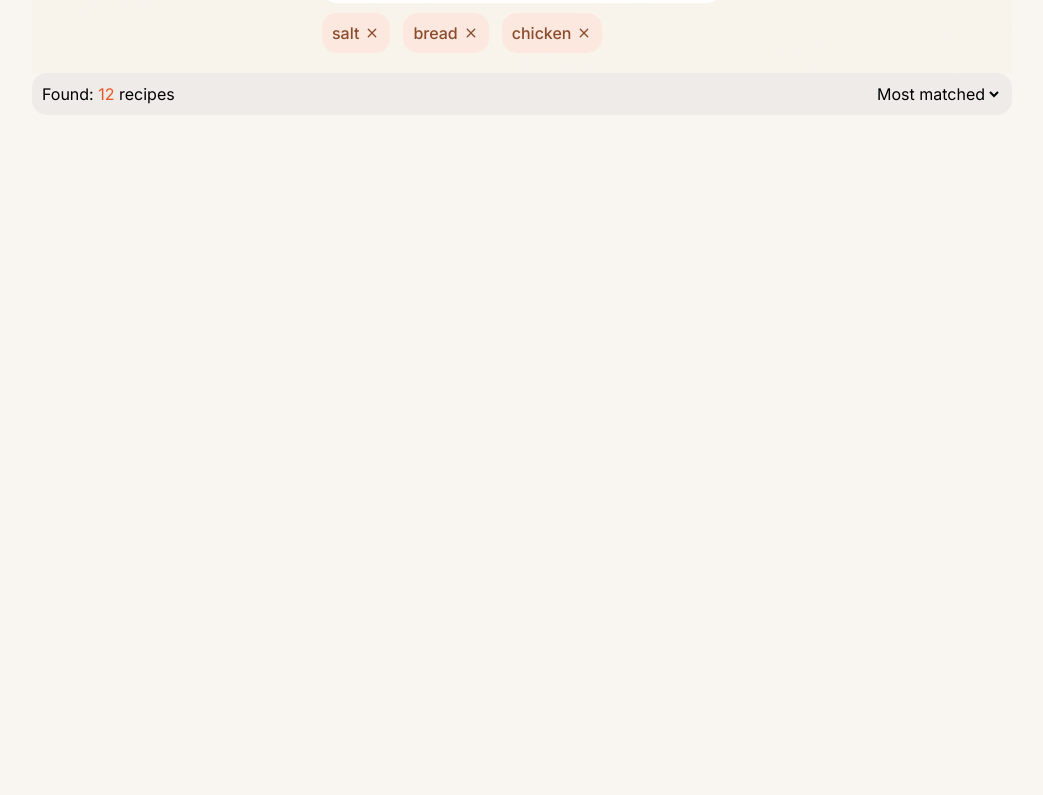
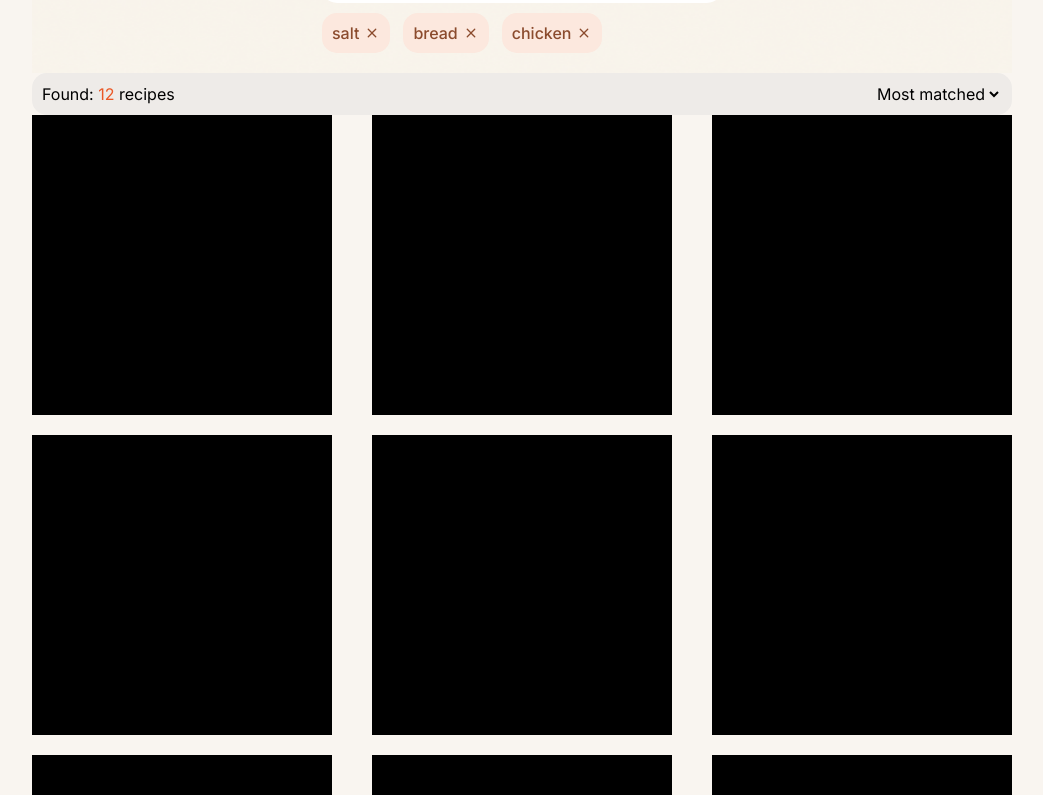
Before and after one commit to Davo-web/FridgeChef, a React (Vite) app: page / in a window 1280 px wide. Shown: the part 285-1080 px from the top of the page, without its empty margins (118-1161 px from the left). Before the commit the page ends 800 px from the top, so only its background shows below. Built offline with nearby package versions, Linux system fonts and the light colour scheme.

Commit message:
start creating the card section

```diff
--- /dev/null
+++ b/src/components/ListCards/ListCards.jsx
@@ -0,0 +1,19 @@
+import styles from './ListCards.module.scss';
+
+const ListCards = () => {
+    return (
+        <ul className={styles.listcards}>
+            <div className={styles.qwe}></div>
+            <div className={styles.qwe}></div>
+            <div className={styles.qwe}></div>
+            <div className={styles.qwe}></div>
+            <div className={styles.qwe}></div>
+            <div className={styles.qwe}></div>
+            <div className={styles.qwe}></div>
+            <div className={styles.qwe}></div>
+            <div className={styles.qwe}></div>
+        </ul>
+    )
+}
+
+export default ListCards;
--- /dev/null
+++ b/src/components/ListCards/ListCards.module.scss
@@ -0,0 +1,18 @@
+.listcards {
+  display: grid;
+  grid-template-columns: repeat(auto-fill, minmax(250px, max-content));
+  grid-template-rows: auto;
+  gap: 20px;
+
+  width: 100%;
+  max-width: 1200px;
+
+  margin: 0 auto;
+  justify-content: space-between;
+}
+
+.qwe {
+    width: 300px;
+    height: 300px;
+    background-color: black;
+}
--- a/src/components/Main/Main.jsx
+++ b/src/components/Main/Main.jsx
@@ -1,4 +1,5 @@
 import Hero from "../Hero/Hero";
+import ListCards from "../ListCards/ListCards";
 import ResultsBar from "../ResultsBar/ResultsBar";
 import styles from './Main.module.scss';
 const Main = () => {
@@ -6,6 +7,7 @@ const Main = () => {
         <div className={styles.main}>
             <Hero />
             <ResultsBar />
+            <ListCards />
         </div>
     )
 }
```
